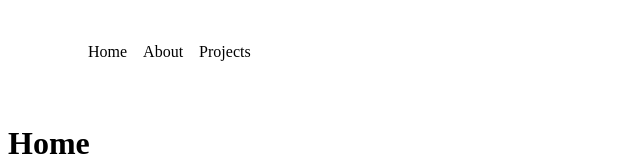
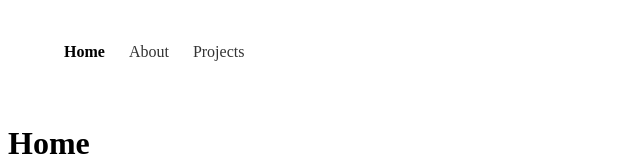
Before and after one commit to jangtaebin3/jangtaebin3.github.io, a React (Vite) app: page / in a window 1280 px wide. Shown: the top 160 px of the page, without its empty margins (0-640 px from the left). Built offline with nearby package versions, Linux system fonts and the light colour scheme.

Commit message:
[FEAT] Header Navbar 적용

```diff
--- a/src/components/Header/Header.tsx
+++ b/src/components/Header/Header.tsx
@@ -1,4 +1,5 @@
-import { HeaderWrapper, Nav } from './style'
+import { HeaderWrapper } from './style'
+import NavBar from '@/components/NavBar'
 
 interface HeaderProps {
   isHidden: boolean
@@ -7,11 +8,7 @@ interface HeaderProps {
 const Header = ({ isHidden }: HeaderProps) => {
   return (
     <HeaderWrapper $hidden={isHidden}>
-      <Nav>
-        <span>Home</span>
-        <span>About</span>
-        <span>Projects</span>
-      </Nav>
+      <NavBar />
     </HeaderWrapper>
   )
 }
```
